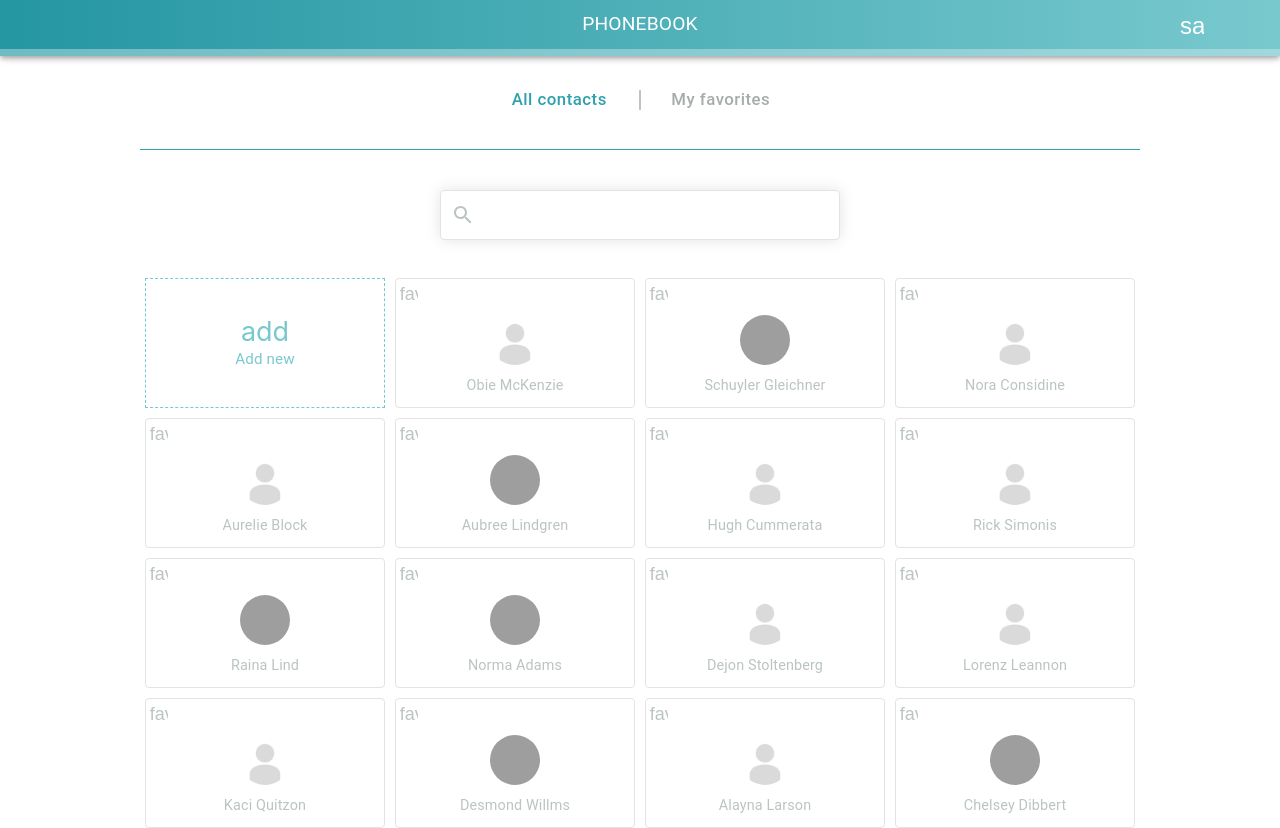
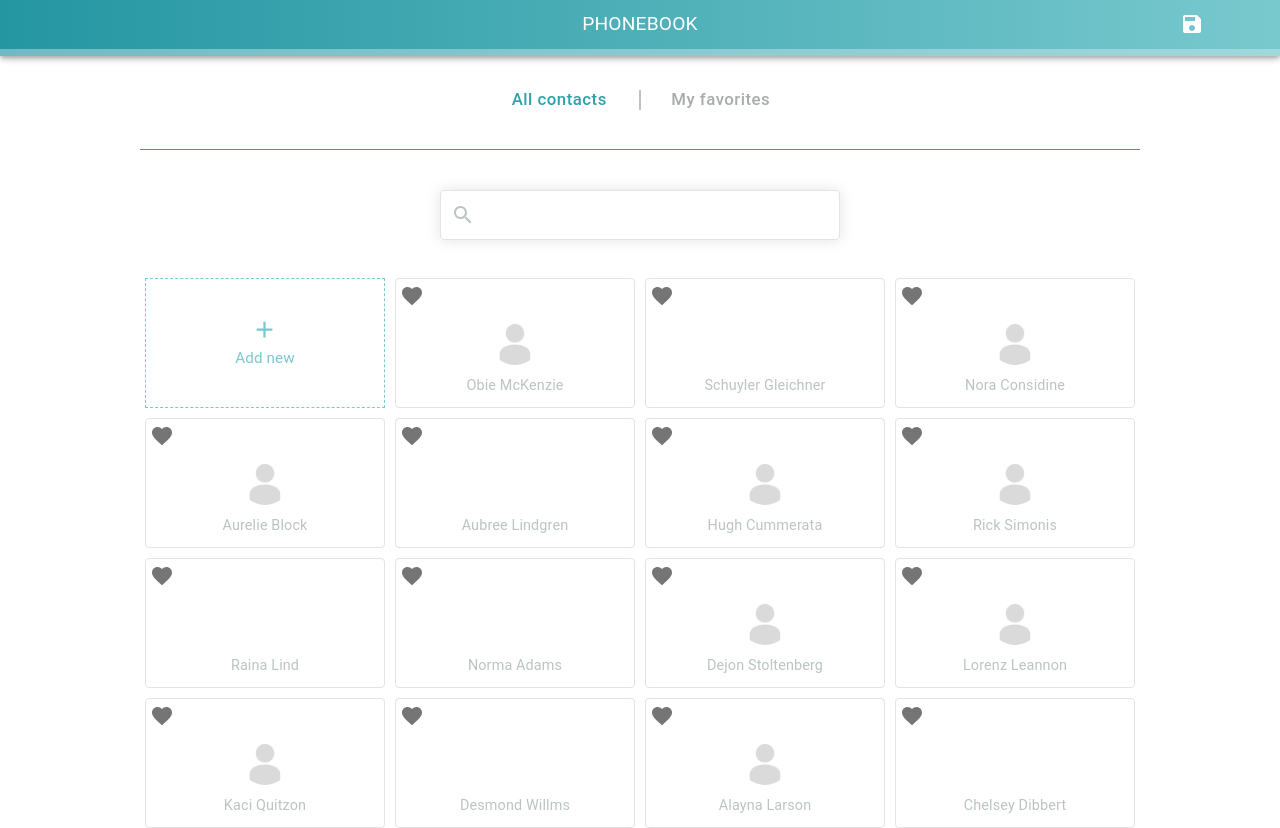
Before and after one commit to mladenkn/react-next-phonebook, a React (Create React App) app: page / in a window 1280 px wide. Shown: the top 828 px of the page. Built offline with nearby package versions, Linux system fonts and the light colour scheme; grey boxes are pictures that could not be loaded.

Commit message:
updated icons

```diff
--- a/src/phonebook/components/ContactDetails/ContactDetailsFields.tsx
+++ b/src/phonebook/components/ContactDetails/ContactDetailsFields.tsx
@@ -7,8 +7,8 @@ import {
   WithStyles,
   Typography,
 } from "@material-ui/core"
-import React from "react"
 import { ContactFieldLabel } from "../various"
+
 
 export default withStyles(style)(
   ({ contact, classes }: { contact: Contact } & WithStyles<typeof style>) => (
--- a/src/phonebook/components/ContactEdit/ContactForm.tsx
+++ b/src/phonebook/components/ContactEdit/ContactForm.tsx
@@ -1,16 +1,15 @@
 import {
   WithStyles,
   withStyles,
-  Icon,
   IconButton,
   Button,
 } from "@material-ui/core"
 import { Contact } from "../../models"
 import style from "./ContactForm-style"
-import React from "react"
 import { FormikErrors, Formik, Field, ErrorMessage, FieldArray } from "formik"
 import { Divider, Emptiness } from "../various"
 import { ContactFieldLabel } from "../various"
+import { AddCircleOutline } from "@material-ui/icons"
 
 /*
     Notes:
@@ -130,7 +129,7 @@ const ContactForm = ({ classes, initialInput, onChange }: Props) => {
                   className={classes.numberAdder}
                   onClick={() => arr.push({ value: "", label: "" })}
                 >
-                  <Icon color="primary">add_circle_outline</Icon>
+                  <AddCircleOutline color="primary" />
                   <Emptiness width={5} />
                   Add number
                 </Button>
--- a/src/phonebook/components/ContactList/ContactAdder.tsx
+++ b/src/phonebook/components/ContactList/ContactAdder.tsx
@@ -3,11 +3,13 @@ import React from "react"
 import { Typography, Icon, withStyles, WithStyles } from "@material-ui/core"
 import { Link } from "../various"
 import { contactCreateUrl } from "../../urls"
+import { Add } from "@material-ui/icons"
+
 
 const ContactAdder = ({ classes }: WithStyles<typeof style>) => (
   <Link href={contactCreateUrl} className={classes.root}>
     <div className={`${classes.content_}`}>
-      <Icon className={classes.icon}>add</Icon>
+      <Add className={classes.icon} />
       <Typography className={classes.text}>Add new</Typography>
     </div>
   </Link>
--- a/src/phonebook/components/SwapableAvatar.tsx
+++ b/src/phonebook/components/SwapableAvatar.tsx
@@ -3,6 +3,8 @@ import { validURL } from "../../utils"
 import { swapableAvatarStyle } from "./swapableAvatar-style"
 import { withStyles, WithStyles, Avatar, Icon } from "@material-ui/core"
 import { TextInputDialog } from "./TextInputDialog"
+import CloudUploadIcon from "@material-ui/icons/CloudUpload"
+
 
 type Props = {
   src?: string
@@ -50,7 +52,7 @@ export const SwapableAvatar = withStyles(swapableAvatarStyle)((p: Props) => {
         {p.src ? (
           <div className={classes.removeIcon}>x</div>
         ) : (
-          <Icon className={classes.uploadIcon}>cloud_upload</Icon>
+          <CloudUploadIcon className={classes.uploadIcon} />
         )}
       </div>
       {dialog}
--- a/src/phonebook/components/actions.tsx
+++ b/src/phonebook/components/actions.tsx
@@ -1,7 +1,6 @@
 import {
   withStyles,
   WithStyles,
-  Icon,
   IconButton,
   Typography,
   Tooltip,
@@ -13,10 +12,17 @@ import {
   goBackStyle,
 } from "./actions-style"
 import { contactEditUrl } from "../urls"
-import React, { useState } from "react"
+import { useState } from "react"
 import DeleteModal from "./DeleteDialog"
 import { useGoBack } from "../logic/GoBackContext"
 import { Link } from "./various"
+import EditIcon from "@material-ui/icons/Edit"
+import DeleteIcon from "@material-ui/icons/Delete"
+import ArrowBackIcon from "@material-ui/icons/ArrowBack"
+import SaveIcon from "@material-ui/icons/Save"
+import FavoriteIcon from "@material-ui/icons/Favorite"
+import FavoriteOutlinedIcon from "@material-ui/icons/FavoriteOutlined"
+
 
 type GoToEditActionProps = {
   contactId: number
@@ -30,9 +36,7 @@ export const GoToEditAction = withStyles(goToEditActionStyle)(
       href={contactEditUrl(contactId)}
       className={classes.root + " " + rootClass}
     >
-      <Icon color="secondary" className={iconClass}>
-        edit
-      </Icon>
+      <EditIcon color="secondary" className={iconClass} />
     </Link>
   )
 )
@@ -57,9 +61,7 @@ export const FavoriteAction = withStyles(favoriteActionStyle)(
       onClick={onClick}
       disableRipple
     >
-      <Icon color="secondary" className={iconClass}>
-        {isFavorite ? "favorite" : "favorite_outlined"}
-      </Icon>
+      {isFavorite ? <FavoriteIcon /> : <FavoriteOutlinedIcon />}
     </IconButton>
   )
 )
@@ -94,9 +96,7 @@ export const DeleteAction = withStyles(deleteActionStyle)(
           {(withText || false) && (
             <Typography className={classes.text}>Delete</Typography>
           )}
-          <Icon color="secondary" className={iconClass}>
-            delete
-          </Icon>
+          <DeleteIcon color="secondary" className={iconClass} />
         </IconButton>
         <DeleteModal
           isOpen={modalOpen}
@@ -132,9 +132,7 @@ export const GoBackAction = withStyles(goBackStyle)(
         className={classes.root + " " + rootClass}
         disableRipple
       >
-        <Icon color="secondary" className={iconClass}>
-          arrow_back
-        </Icon>
+        <ArrowBackIcon color="secondary" className={iconClass} />
       </IconButton>
     )
   }
@@ -147,7 +145,7 @@ export const SaveChangesAction = ({
 }: SaveWorkActionProps) => (
   <Tooltip title="Save changes">
     <IconButton onClick={onClick} className={className}>
-      <Icon>save</Icon>
+      <SaveIcon />
     </IconButton>
   </Tooltip>
 )
```
